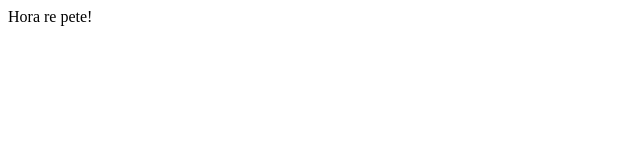
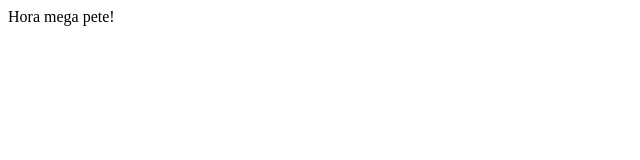
Before and after one commit to sschepens/qcon, a plain HTML site: page index.html in a window 1280 px wide. Shown: the full height of the page, 0-640 px from the left. Drawn offline with Linux system fonts and the light colour scheme.

Commit message:
hora mega pete

```diff
--- a/index.html
+++ b/index.html
@@ -1 +1 @@
-<html> Hora re pete! </html>
+<html> Hora mega pete! </html>
```
